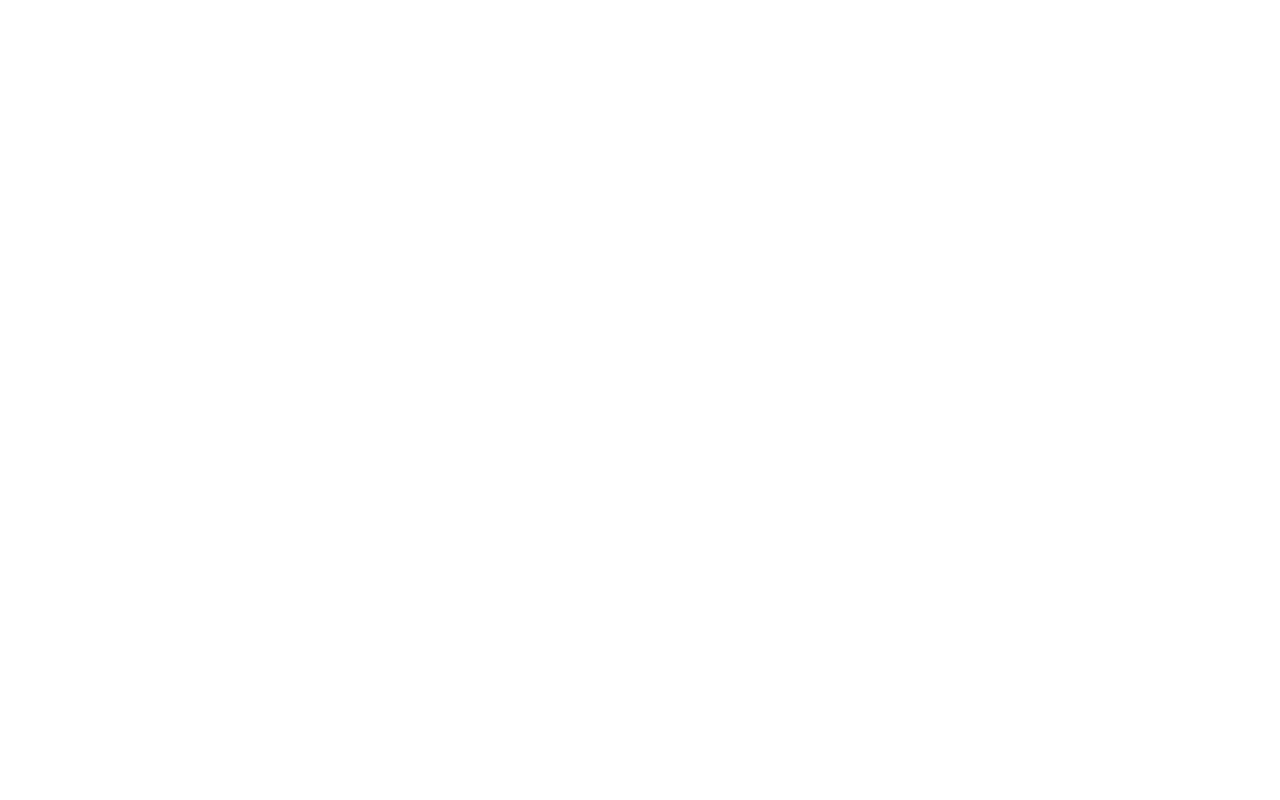
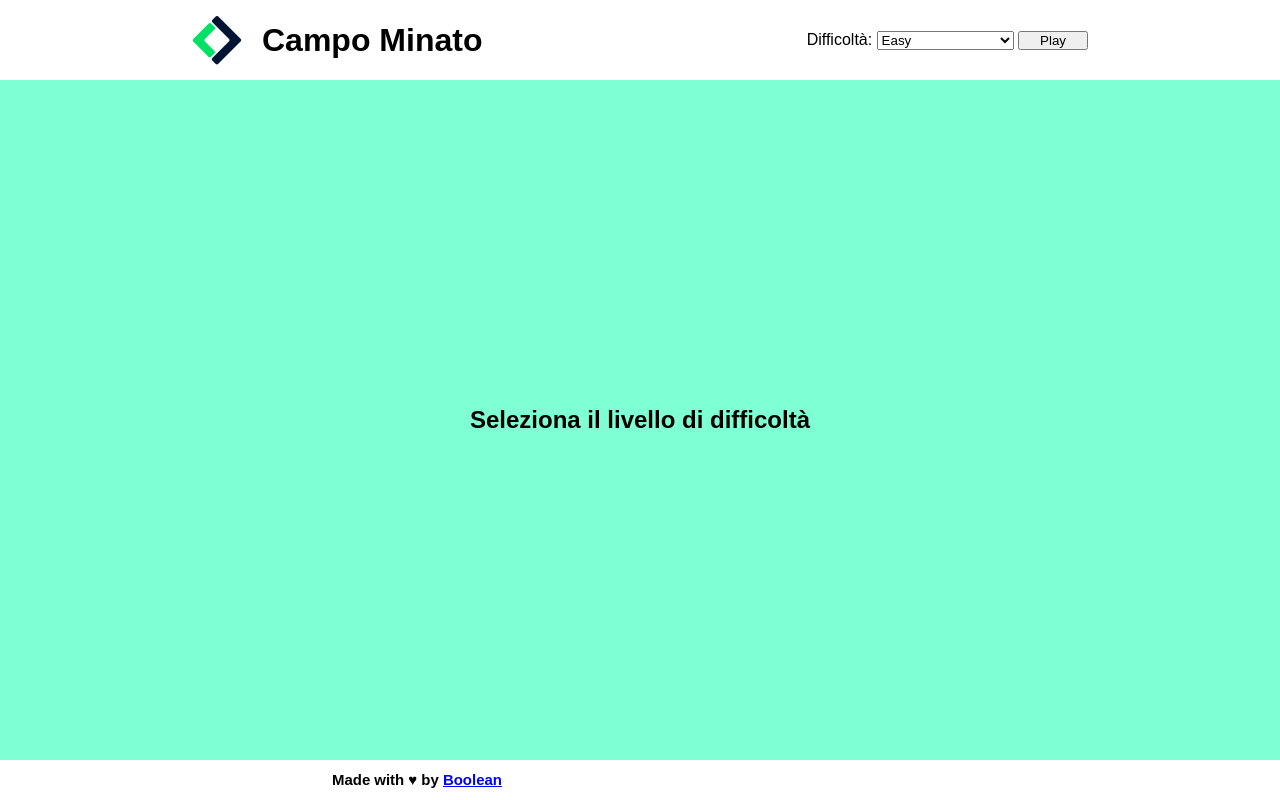
Before and after one commit to MattiaGiaco/js-campominato-grid, a plain HTML site: page index.html in a window 1280 px wide. Drawn offline with Linux system fonts and the light colour scheme.

Commit message:
css done

```diff
--- a/css/style.css
+++ b/css/style.css
@@ -0,0 +1,59 @@
+*{
+  margin: 0;
+  padding: 0;
+  box-sizing: border-box;
+}
+
+body{
+  font-family: Arial, Helvetica, sans-serif;
+}
+
+.container{
+  display: flex;
+  justify-content: space-between;
+  width: 70%;
+  margin: 0 auto;
+}
+
+header{
+  height: 80px;
+  line-height: 80px;
+}
+
+.title{
+  display: flex;
+  justify-content: center;
+  align-items: center;
+}
+
+.title img{
+  width: 50px;
+  margin-right: 20px;
+}
+
+.toolbar label select{
+  padding-right: 80px;
+}
+
+.toolbar button{
+  padding: 0 20px;
+}
+
+main{
+  display: flex;
+  justify-content: center;
+  align-items: center;
+  height: calc(100vh - 120px);
+  background-color: aquamarine;
+}
+
+footer{
+  height: 40px;
+  line-height: 40px;
+  margin: 0 200px;
+  font-size: 18px;
+}
+
+footer a{
+  color: blue;
+}
--- a/index.html
+++ b/index.html
@@ -8,11 +8,38 @@
   <title>Campo Minato</title>
 </head>
 <body>
-  <header></header>
 
-  <main></main>
+  <header>
+    <div class="container">
+      <div class="title">
+        <img src="img/logo-boolean.png" alt="">
+        <h1>Campo Minato</h1>
+      </div>
+      <div class="toolbar">
+        <label for="level">
+          Difficoltà:
+          <select name="level" id="level">
+            <option value="1">Easy</option>
+            <option value="2">Hard</option>
+            <option value="3">Crazy</option>
+          </select>
+        </label>
+        <label for="play">
+          <button>Play</button>
+        </label>
+      </div>
+    </div>
+  </header>
 
-  <footer></footer>
+  <main>
+    <h2>Seleziona il livello di difficoltà</h2>
+  </main>
+
+  <footer>
+    <div class="container">
+      <h5>Made with &hearts; by <a href="#">Boolean</a></h5>
+    </div>
+  </footer>
 
   <script src="js/script.js"></script>
 </body>
```
